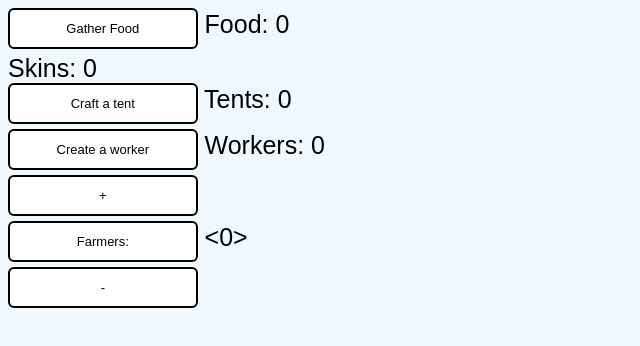
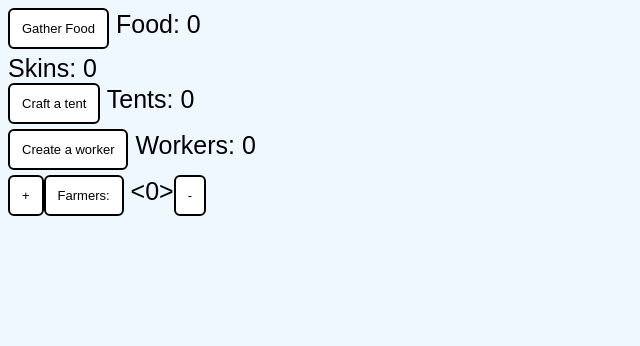
Before and after one commit to 0noca/incrementalGameJS, a plain HTML site: page index.html in a window 1280 px wide. Shown: the whole page, without its empty margins (0-640 px from the left). Drawn offline with Linux system fonts and the light colour scheme.

Commit message:
updated some css

```diff
--- a/style.css
+++ b/style.css
@@ -11,10 +11,15 @@ button {
     border-radius: 6px;
     background-color: white;
     transition-duration: 0.4s;
-    width: 15%;
     margin-bottom: 5px;
 }
 button:hover {
     background-color: #7c7c7c;
     color: white;
 }
+
+
+#farmers-buttons {
+    display: flex;
+    flex-direction: row;
+}
```
